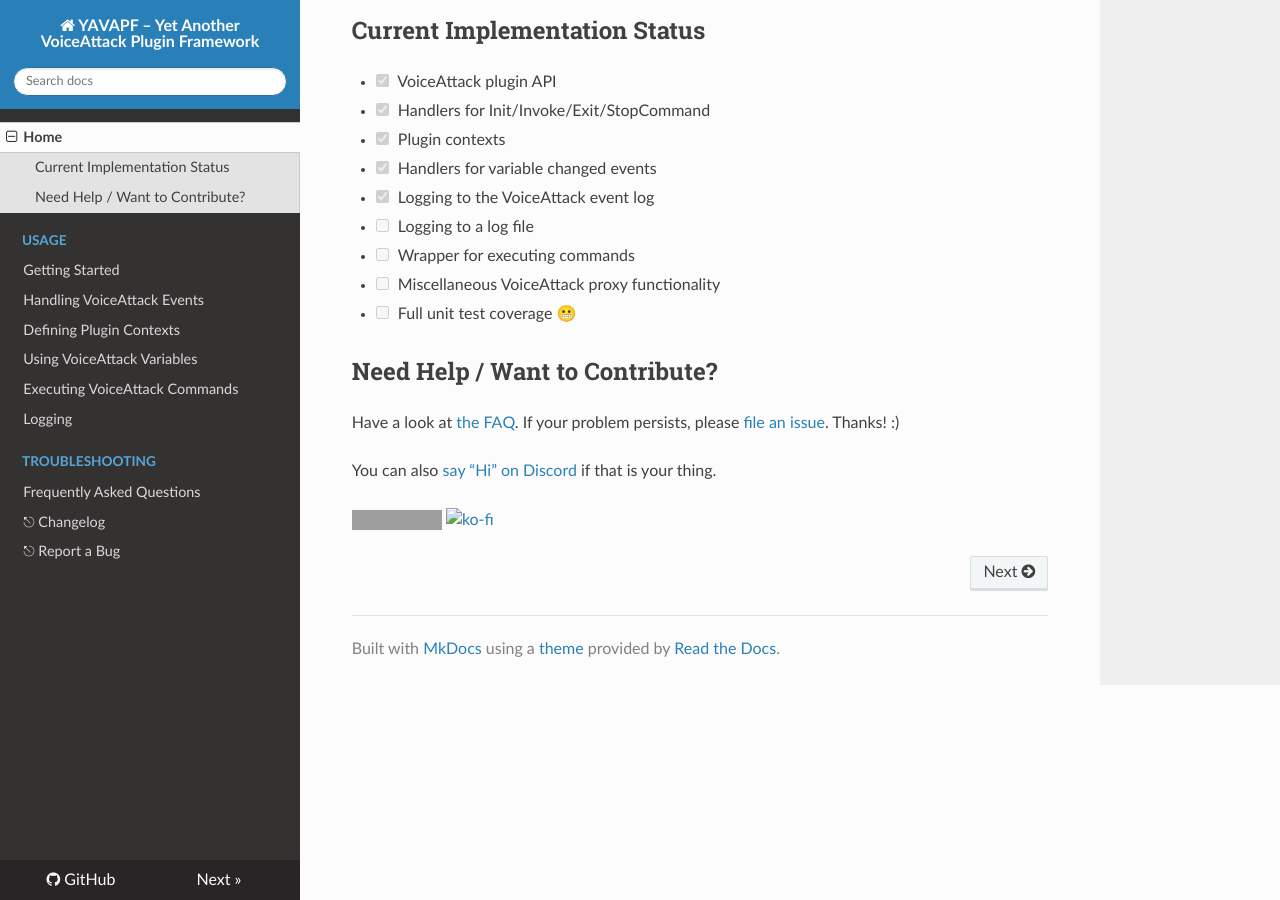
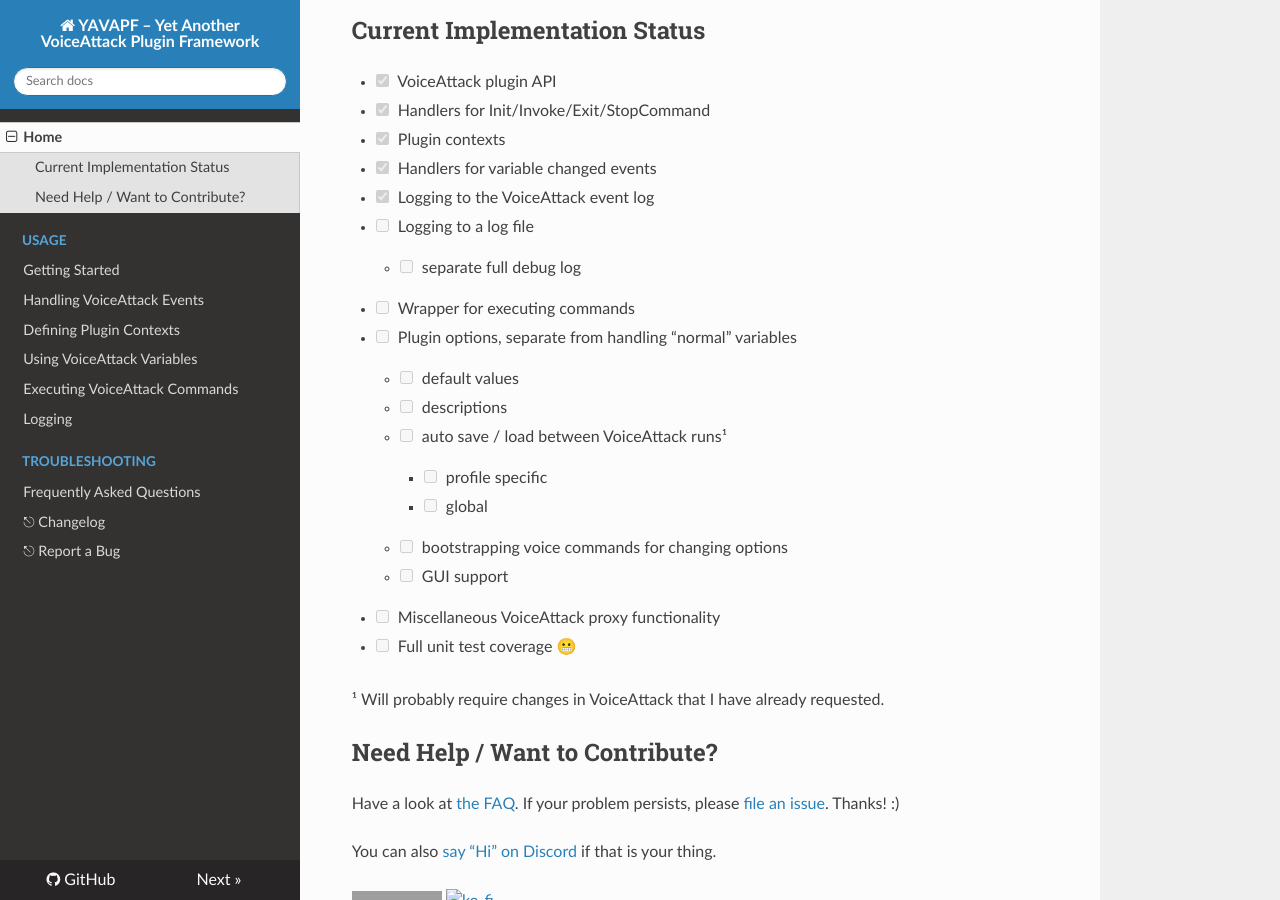
Before and after one commit to alterNERDtive/YAVAPF, an MkDocs documentation site: the page built from docs/index.md, in a window 1280 px wide and 900 px high, scrolled down 566 px. Built offline with MkDocs 1.6.1, drawn with Linux system fonts in a browser that asks for light colours; nearby versions of some CDN libraries; grey boxes are pictures that could not be loaded.

Commit message:
slightly broadened the scope

```diff
--- a/docs/index.md
+++ b/docs/index.md
@@ -23,9 +23,20 @@
 * [x] Handlers for variable changed events
 * [x] Logging to the VoiceAttack event log
 * [ ] Logging to a log file
+    * [ ] separate full debug log
 * [ ] Wrapper for executing commands
+* [ ] Plugin options, separate from handling “normal” variables
+    * [ ] default values
+    * [ ] descriptions
+    * [ ] auto save / load between VoiceAttack runs¹
+        * [ ] profile specific
+        * [ ] global
+    * [ ] bootstrapping voice commands for changing options
+    * [ ] GUI support
 * [ ] Miscellaneous VoiceAttack proxy functionality
 * [ ] Full unit test coverage 😬
+
+¹ Will probably require changes in VoiceAttack that I have already requested.
 
 ## Need Help / Want to Contribute?
 
```
